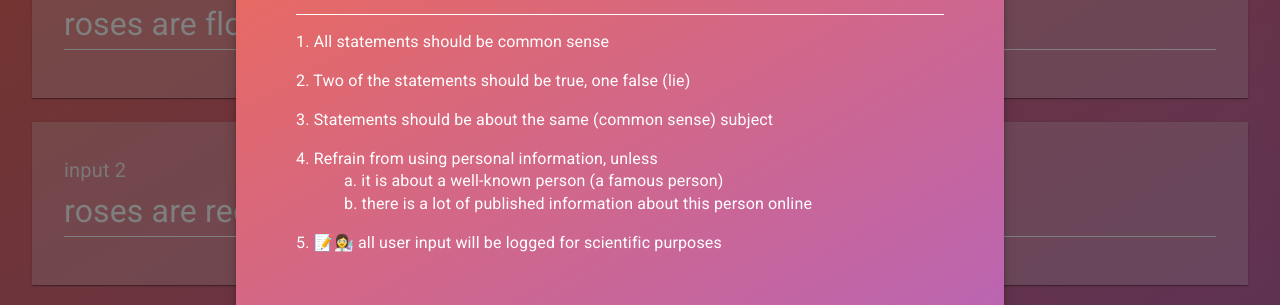
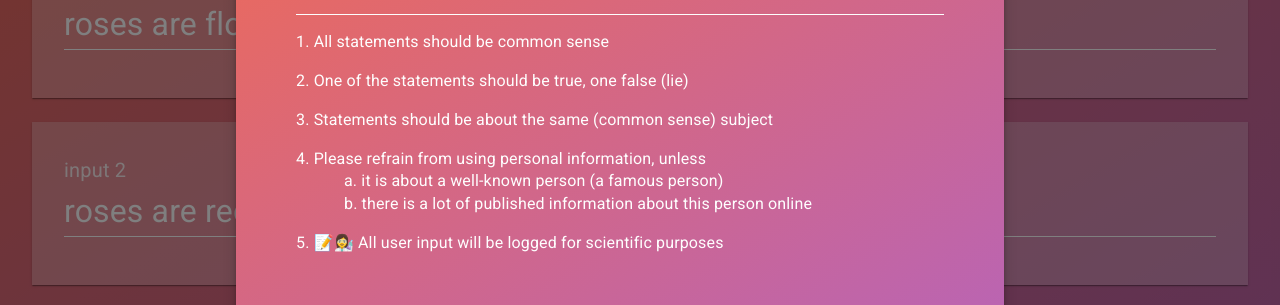
Before and after one commit to isi-usc-edu/mcs-demo, a React (Create React App) app: page / in a window 1280 px wide. Both pictures are taken after a click on the button "RULES". Shown: the part 153-458 px from the top of the page. Built offline with nearby package versions, Linux system fonts and the light colour scheme.

Commit message:
Update the rules section to reflect the recent changes

```diff
--- a/src/components/Rules.js
+++ b/src/components/Rules.js
@@ -78,12 +78,12 @@ class Rules extends React.Component {
             <span className={classes.divider} />
             <div className={classes.content}>
               <p>1. All statements should be common sense</p>
-              <p>2. Two of the statements should be true, one false (lie)</p>
+              <p>2. One of the statements should be true, one false (lie)</p>
               <p>3. Statements should be about the same (common sense) subject</p>
-              <p style={{marginBottom: '0'}}>4. Refrain from using personal information, unless</p>
+              <p style={{marginBottom: '0'}}>4. Please refrain from using personal information, unless</p>
               <p style={{margin: '0', paddingLeft: '3em'}}>a. it is about a well-known person (a famous person)</p>
               <p style={{margin: '0', paddingLeft: '3em'}}>b. there is a lot of published information about this person online</p>
-              <p>5. <Emoji symbol="📝" label="notes" /><Emoji symbol="👩‍🔬" label="scientist" /> all user input will be logged for scientific purposes</p>
+              <p>5. <Emoji symbol="📝" label="notes" /><Emoji symbol="👩‍🔬" label="scientist" /> All user input will be logged for scientific purposes</p>
             </div>
           </Grid>
           <Grid item xs={12} align="left">
```
